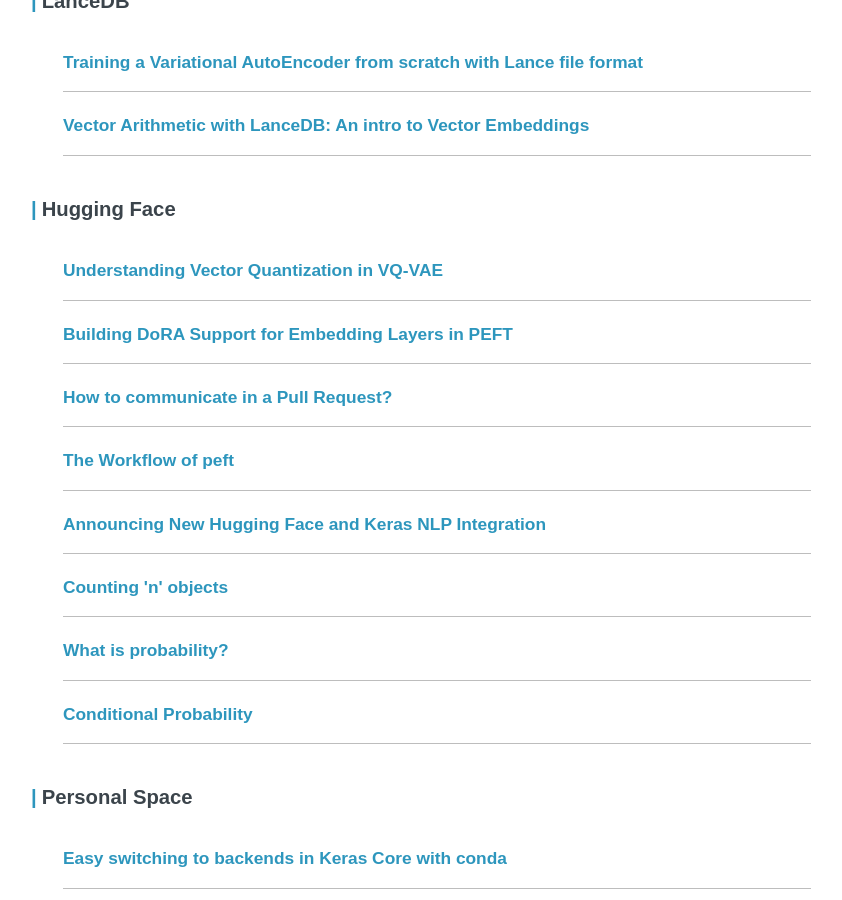
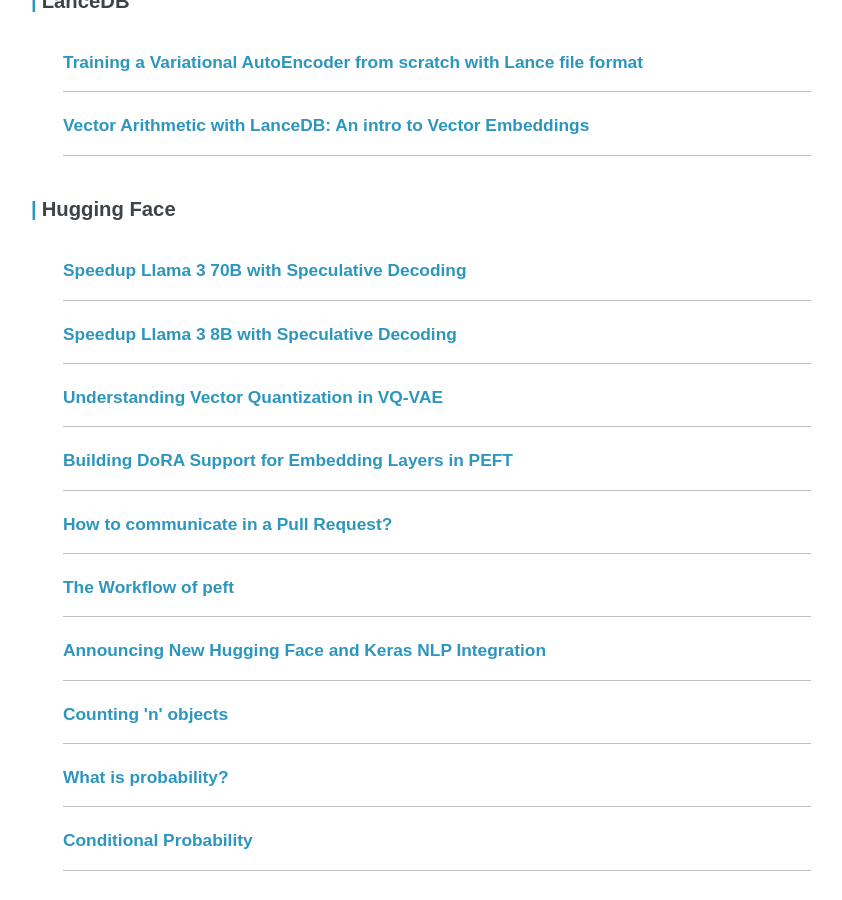
Before and after one commit to ariG23498/ariG23498.github.io, a Jekyll site: the page built from blogs.md, in a window 1280 px wide and 900 px high, scrolled down 4482 px. Shown: the whole window, without its empty margins (219-1061 px from the left). Built offline with Jekyll 4.4.1, drawn with Linux system fonts in a browser that asks for light colours.

Commit message:
Update blogs.md

```diff
--- a/blogs.md
+++ b/blogs.md
@@ -204,6 +204,12 @@ permalink: /posts
 
         <h3>Hugging Face</h3>
         <article class="archive-item">
+        <a class="archive-item-link" href="https://github.com/huggingface/huggingface-llama-recipes/blob/main/assisted_decoding_70B_3B.ipynb" target="_blank" rel="noopener noreferrer">Speedup Llama 3 70B with Speculative Decoding</a>
+        </article>
+        <article class="archive-item">
+        <a class="archive-item-link" href="https://github.com/huggingface/huggingface-llama-recipes/blob/main/assisted_decoding_8B_1B.ipynb" target="_blank" rel="noopener noreferrer">Speedup Llama 3 8B with Speculative Decoding</a>
+        </article>
+        <article class="archive-item">
         <a class="archive-item-link" href="https://huggingface.co/blog/ariG23498/understand-vq" target="_blank" rel="noopener noreferrer">Understanding Vector Quantization in VQ-VAE</a>
         </article>
         <article class="archive-item">
```
